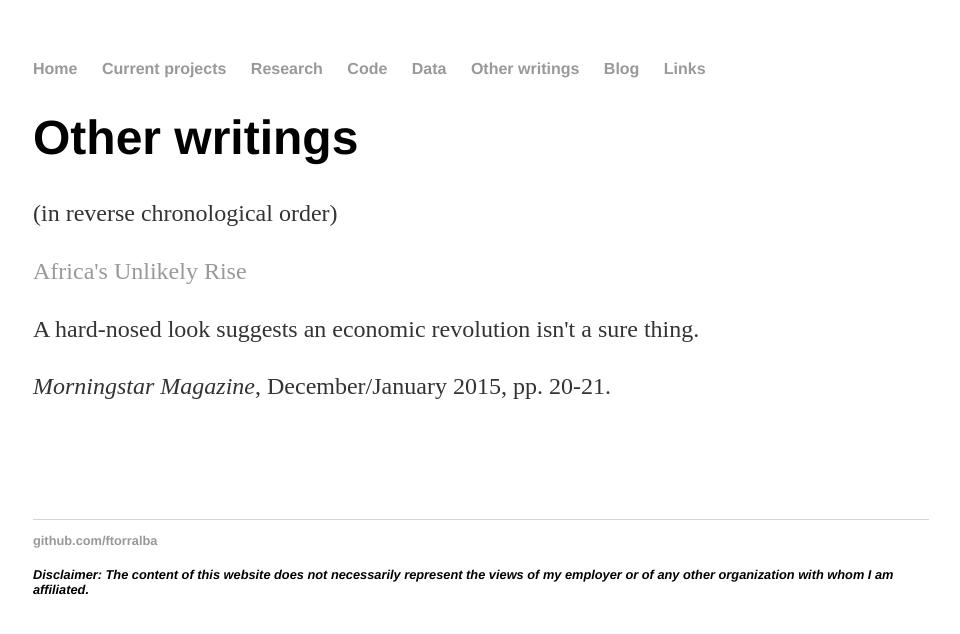
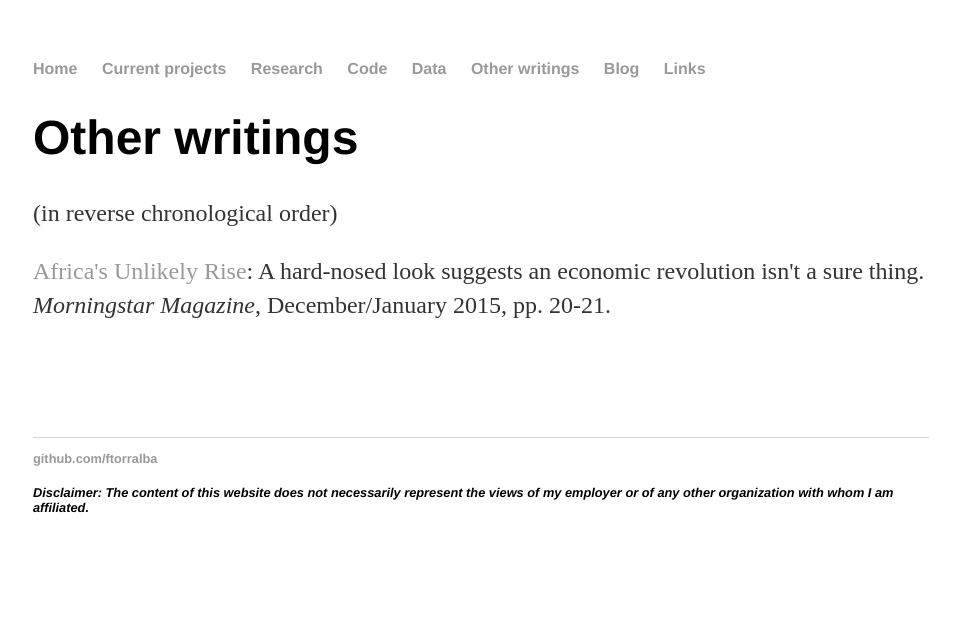
Before and after one commit to ftorralba/ftorralba.github.io, a Jekyll site: the page built from otherwritings.html, in a window 1280 px wide. Shown: the top 634 px of the page, without its empty margins (159-1119 px from the left). Built offline with Jekyll 4.4.1, drawn with Linux system fonts in a browser that asks for light colours.

Commit message:
Update otherwritings.html

```diff
--- a/otherwritings.html
+++ b/otherwritings.html
@@ -8,11 +8,8 @@ title: Current projects
 	(in reverse chronological order)
 	<br />
 	<p>
-	<a style='font-size: 1em;' href="Morningstar_Magazine_20151201_2021.pdf" download="Morningstar_Magazine_20151201_2021.pdf">Africa's Unlikely Rise</a>
-	<p>
-    	A hard-nosed look suggests an economic revolution isn't a sure thing.
-	<p>
-	<em>Morningstar Magazine</em>, December/January 2015, pp. 20-21.
+	<a style='font-size: 1em;' href="Morningstar_Magazine_20151201_2021.pdf" download="Morningstar_Magazine_20151201_2021.pdf">Africa's Unlikely Rise</a>:
+	A hard-nosed look suggests an economic revolution isn't a sure thing. <em>Morningstar Magazine</em>, December/January 2015, pp. 20-21.
 	<p>
 	<br />
 	<br />
```
